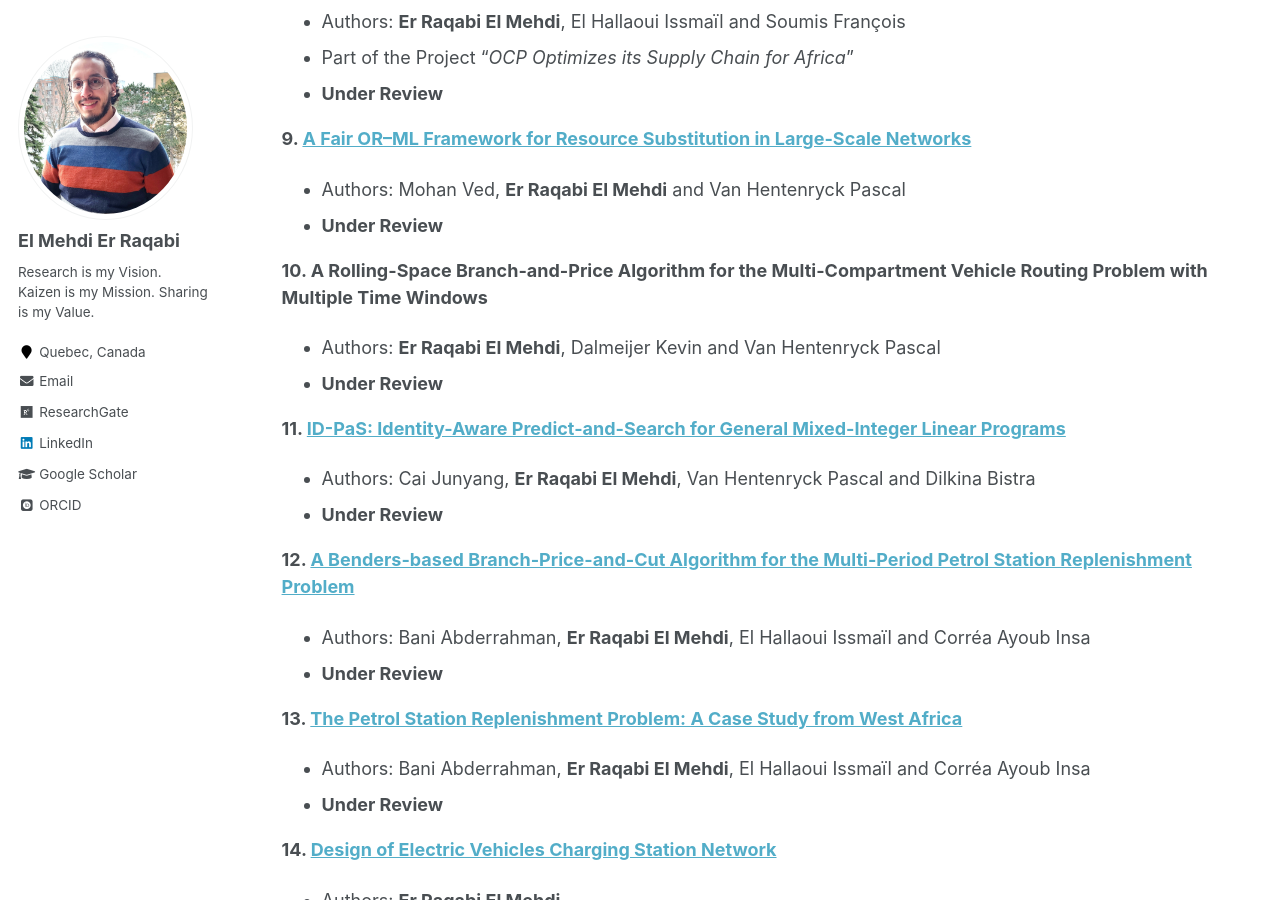
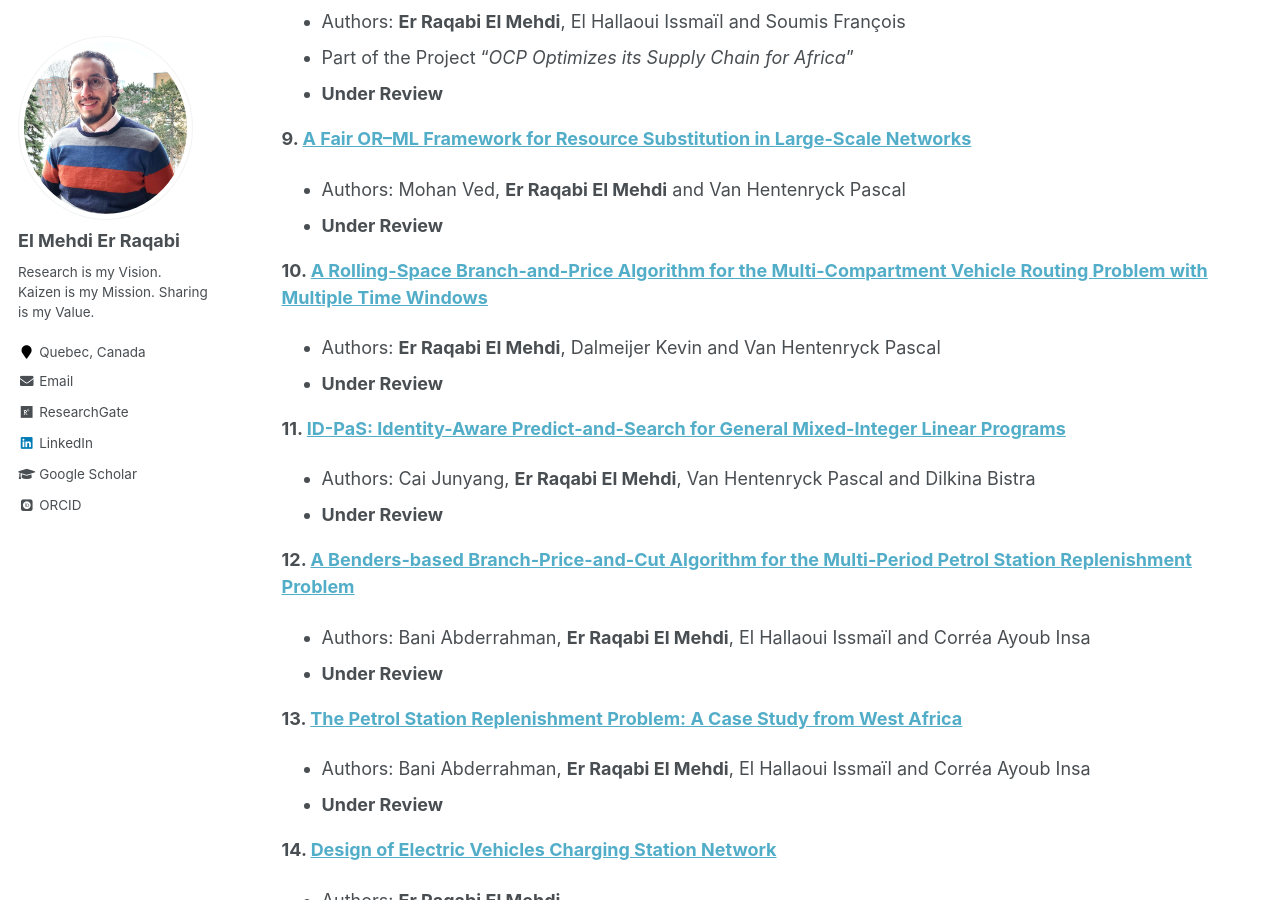
Before and after one commit to RqbMedi/rqbmedi.github.io, a Jekyll site: the page built from _pages/publications.md, in a window 1280 px wide and 900 px high, scrolled down 1722 px. Built offline with Jekyll 4.4.1, drawn with Linux system fonts in a browser that asks for light colours; some web fonts are replaced; part of the change alters nothing that is shown.

```diff
--- a/_pages/publications.md
+++ b/_pages/publications.md
@@ -57,7 +57,7 @@ Published & Under Review
  - Authors: Mohan Ved, **Er Raqabi El Mehdi** and Van Hentenryck Pascal
  - **Under Review**
 
-**10. A Rolling-Space Branch-and-Price Algorithm for the Multi-Compartment Vehicle Routing Problem with Multiple Time Windows**
+**10. [A Rolling-Space Branch-and-Price Algorithm for the Multi-Compartment Vehicle Routing Problem with Multiple Time Windows](https://arxiv.org/abs/2601.16194)**
  - Authors: **Er Raqabi El Mehdi**, Dalmeijer Kevin and Van Hentenryck Pascal
  - **Under Review**
 
```
